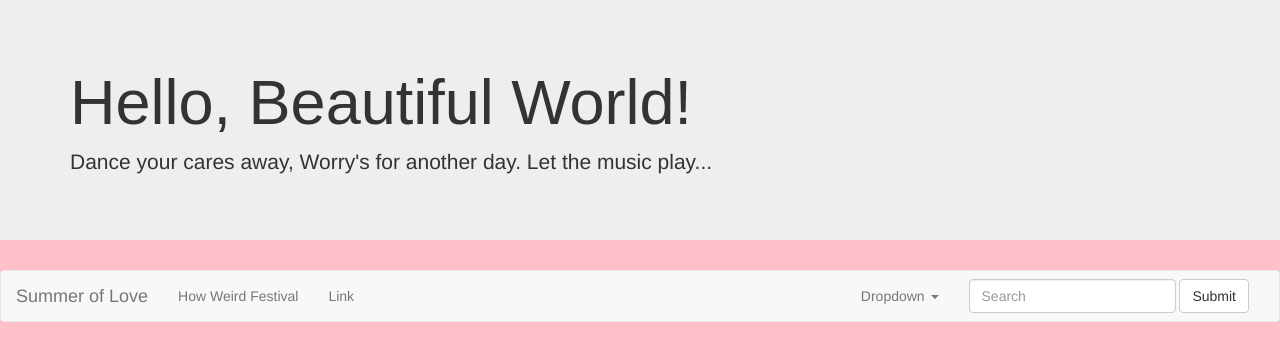
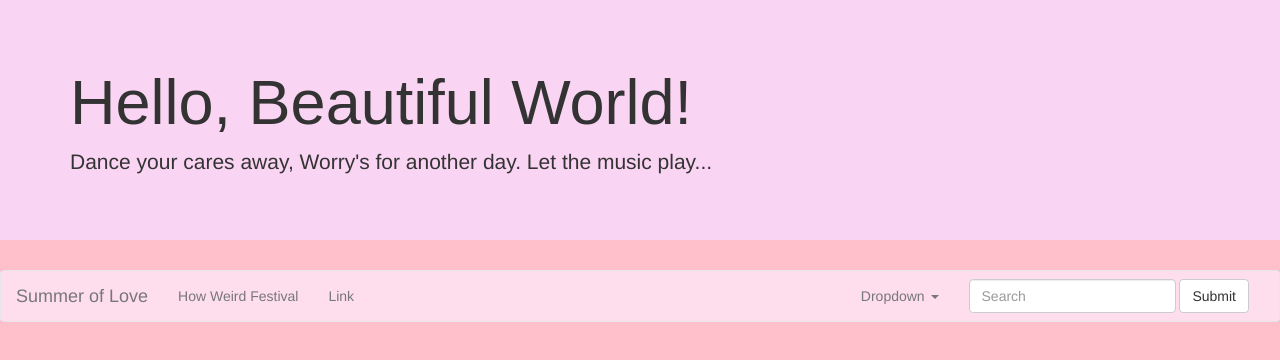
Before and after one commit to gquixtan/Techtonica-Homework, a plain HTML site: page summer-fun/activities.html in a window 1280 px wide. Drawn offline with nearby package versions, Linux system fonts and the light colour scheme.

Commit message:
Added comments to activities.html and changed the background-color for the navbar/jumbotron.

```diff
--- a/summer-fun/static/styles/styles.css
+++ b/summer-fun/static/styles/styles.css
@@ -4,8 +4,11 @@ body {
 h1 {
 	font-size: 35px;
 	font-family: sans-serif;
-	/*position: center;
-	margin: auto 500px;
-	padding-top: 10px;
-    padding-bottom: 20px;*/
 }
+.jumbotron {
+	background-color: rgb(250, 212, 243);
+}
+
+.navbar {
+	background-color: rgb(254, 222, 237);
+}
```
Also changed, not shown: summer-fun/activities.html (+3 -1 lines).
